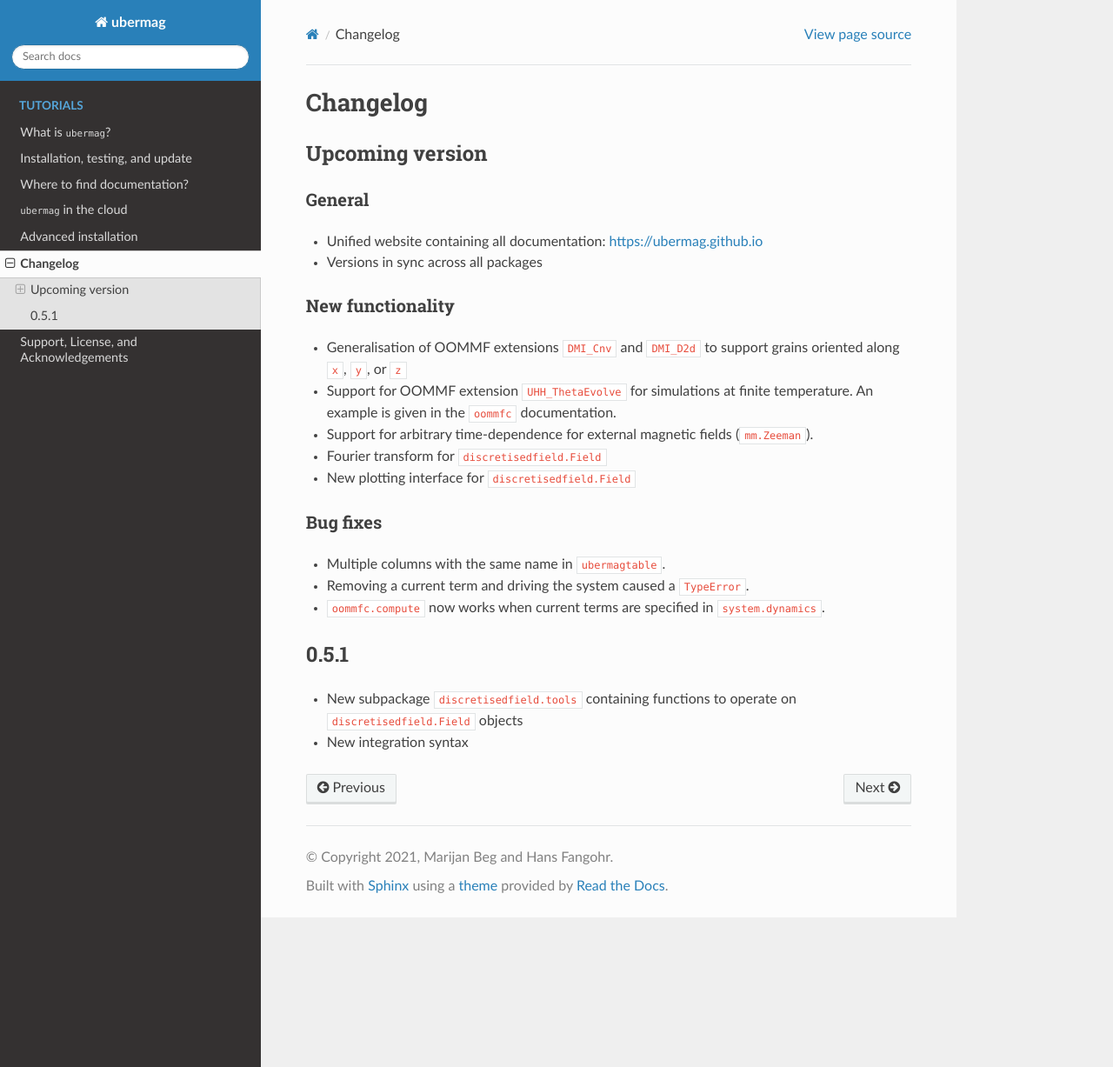
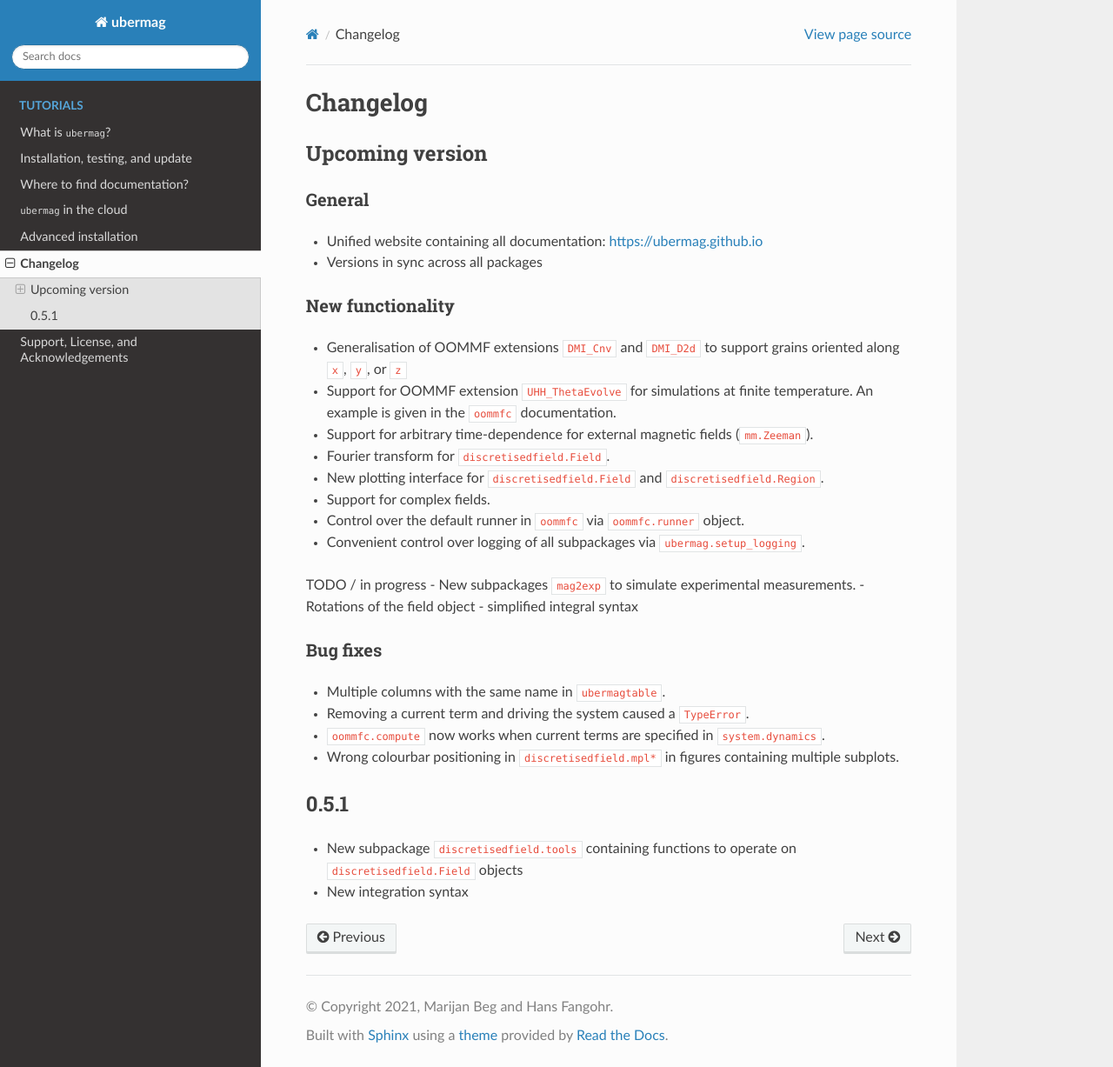
Before and after one commit to ubermag/ubermag, a Sphinx documentation site: the page built from docs/changelog.rst, in a window 1280 px wide and 1227 px high. Shown: the whole window at 87% size. Built offline with Sphinx 7.4.7 and the Read the Docs theme 2.0.0, drawn with Linux system fonts in a browser that asks for light colours.

Commit message:
Update changelog.

```diff
--- a/docs/changelog.rst
+++ b/docs/changelog.rst
@@ -16,8 +16,16 @@ New functionality
 - Generalisation of OOMMF extensions ``DMI_Cnv`` and ``DMI_D2d`` to support grains oriented along ``x``, ``y``, or ``z``
 - Support for OOMMF extension ``UHH_ThetaEvolve`` for simulations at finite temperature. An example is given in the ``oommfc`` documentation.
 - Support for arbitrary time-dependence for external magnetic fields (``mm.Zeeman``).
-- Fourier transform for ``discretisedfield.Field``
-- New plotting interface for ``discretisedfield.Field``
+- Fourier transform for ``discretisedfield.Field``.
+- New plotting interface for ``discretisedfield.Field`` and ``discretisedfield.Region``.
+- Support for complex fields.
+- Control over the default runner in ``oommfc`` via ``oommfc.runner`` object.
+- Convenient control over logging of all subpackages via ``ubermag.setup_logging``.
+
+TODO / in progress
+- New subpackages ``mag2exp`` to simulate experimental measurements.
+- Rotations of the field object
+- simplified integral syntax
 
 Bug fixes
 ---------
@@ -25,6 +33,7 @@ Bug fixes
 - Multiple columns with the same name in ``ubermagtable``.
 - Removing a current term and driving the system caused a ``TypeError``.
 - ``oommfc.compute`` now works when current terms are specified in ``system.dynamics``.
+- Wrong colourbar positioning in ``discretisedfield.mpl*`` in figures containing multiple subplots.
 
 0.5.1
 =====
```
